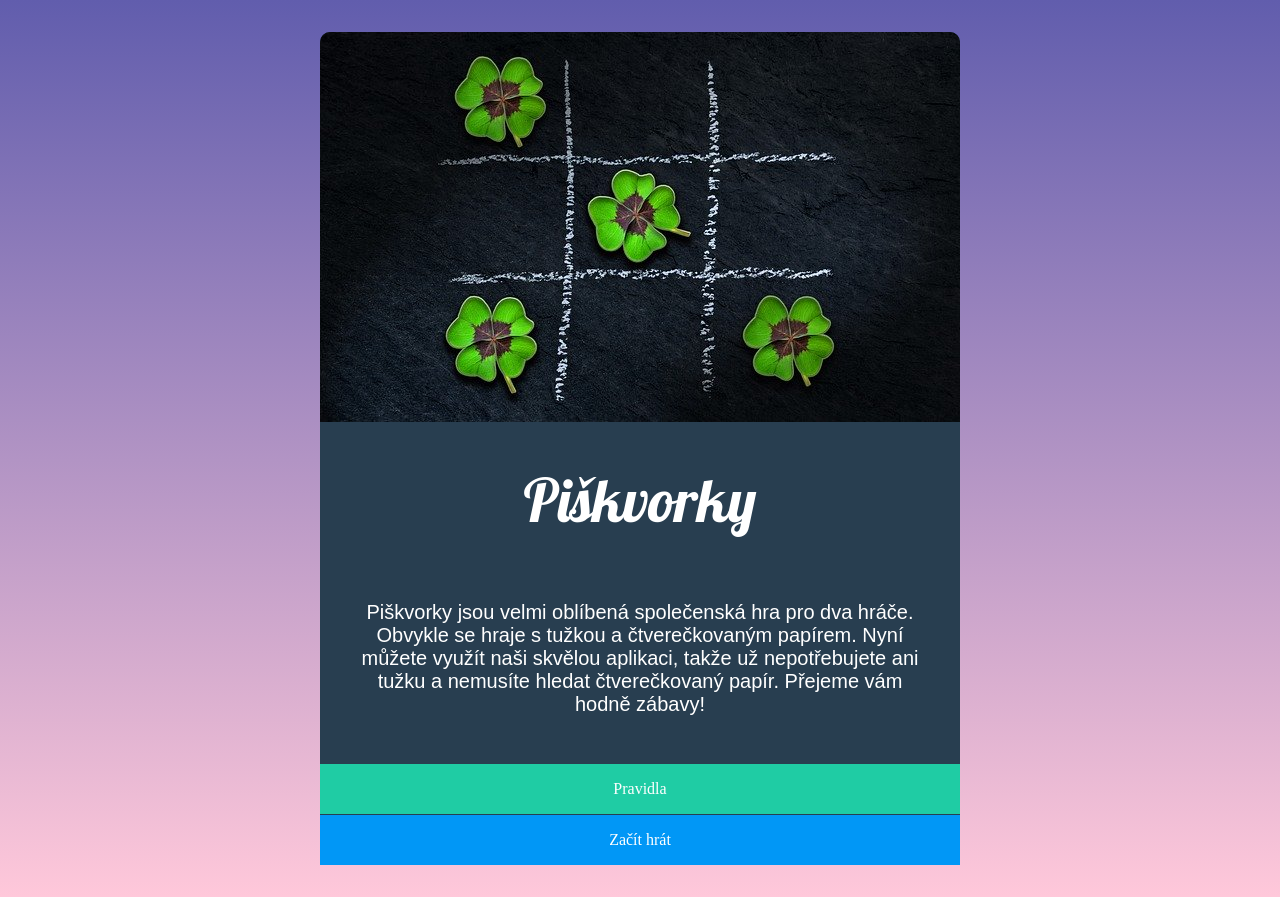
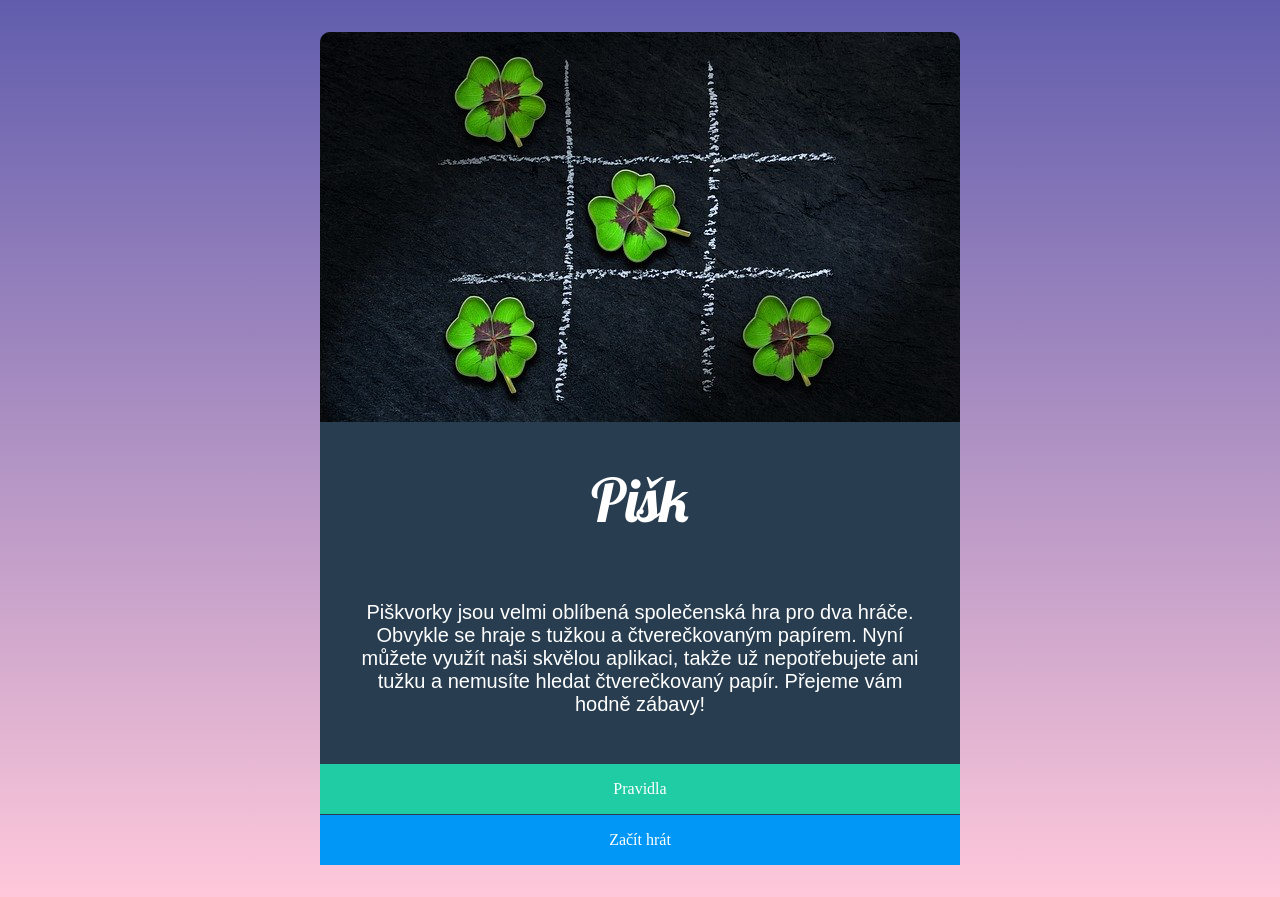
Before and after one commit to Zdena93/Piskvorky, a plain HTML site: page index.html in a window 1280 px wide. Drawn offline with Linux system fonts and the light colour scheme.

Commit message:
Změna H1

```diff
--- a/index.html
+++ b/index.html
@@ -17,7 +17,7 @@
     <div class="pole-hry">
         <img class="uvodni" src="uvodni.jpg" alt="Piškvorky" />
 
-        <h1>Piškvorky</h1>
+        <h1>Pišk</h1>
 
         <p>
           Piškvorky jsou velmi oblíbená společenská hra pro dva hráče. Obvykle se
```
